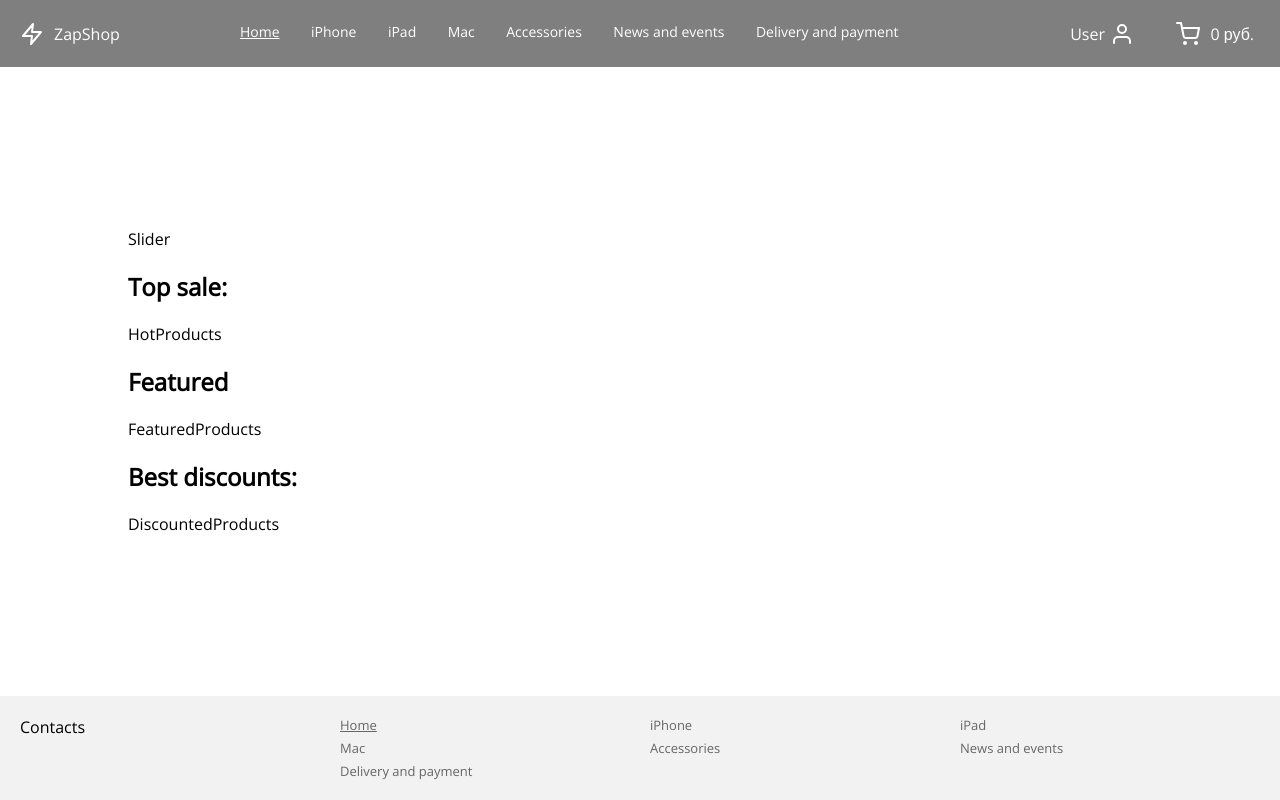
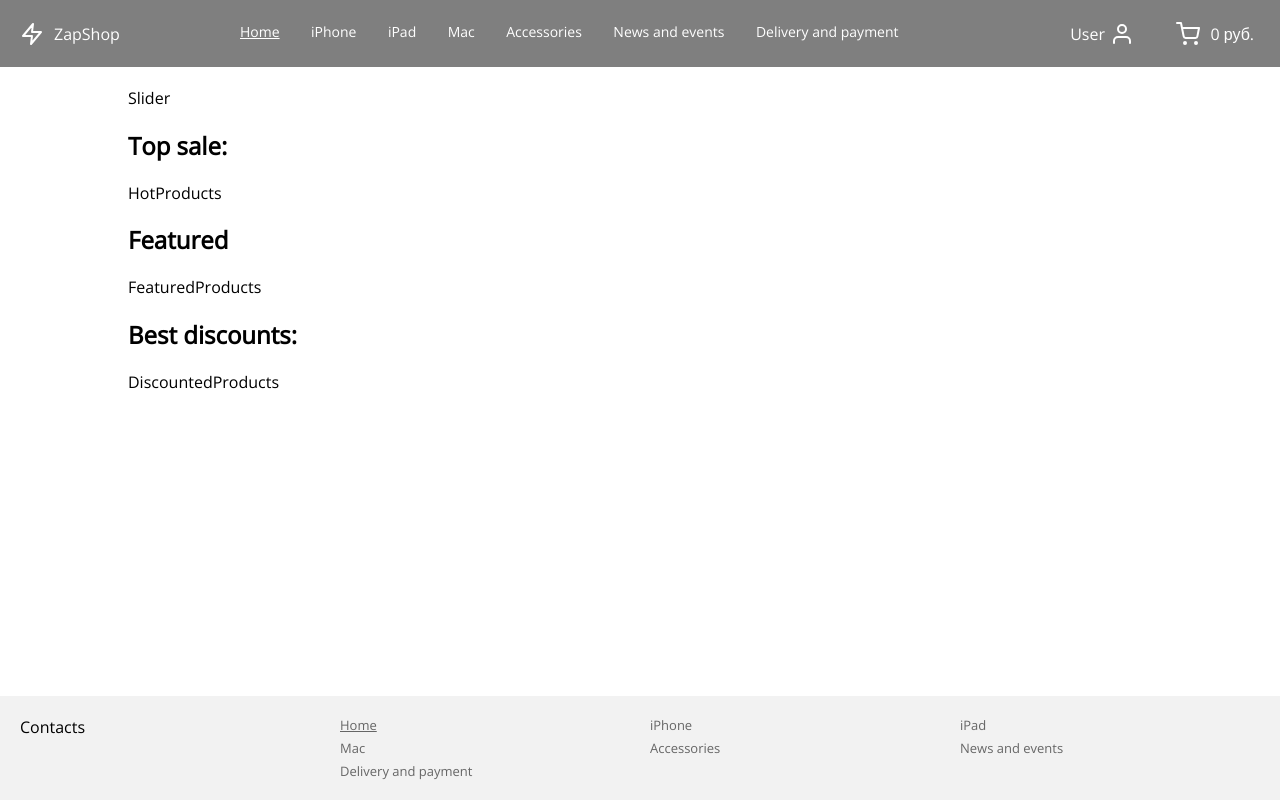
Before and after one commit to Arden488/react-shop, a React (Create React App) app: page / in a window 1280 px wide. Built offline with nearby package versions, Linux system fonts and the light colour scheme.

Commit message:
Remove auto top-bottom margins

```diff
--- a/src/styles.css
+++ b/src/styles.css
@@ -18,5 +18,5 @@ button {
 .page-main {
   padding: 20px;
   width: 1024px;
-  margin: auto;
+  margin: 0 auto;
 }
```
